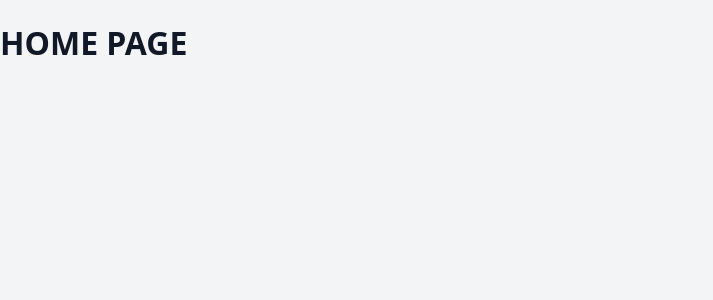
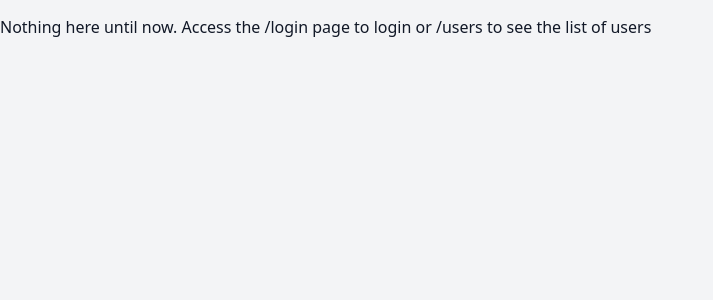
Before and after one commit to DevdouglasGfs/Taqtile, a React (Create React App) app: page / in a window 1280 px wide. Shown: the top 300 px of the page, without its empty margins (0-713 px from the left). Built offline with nearby package versions, Linux system fonts and the light colour scheme.

Commit message:
Chore: Remove unused page

```diff
--- a/src/App.tsx
+++ /dev/null
@@ -1,8 +0,0 @@
-const App: React.FC = () => {
-    return (
-        <main>
-            <h1>HOME PAGE</h1>
-        </main>
-    )
-};
-export default App;
--- a/src/routers/root.tsx
+++ b/src/routers/root.tsx
@@ -1,12 +1,11 @@
 import { createBrowserRouter } from "react-router-dom";
-import App from "../App";
 import LoginPage from "../pages/login";
 import ErrorPage from "../pages/error-page";
 import UsersList from "../pages/users";
 
 export const router = createBrowserRouter([{
     path: "/",
-    element: <App />,
+    element: <p>Nothing here until now. Access the /login page to login or /users to see the list of users</p>,
     errorElement: <ErrorPage />
 }, {
     path: "/login",
```
